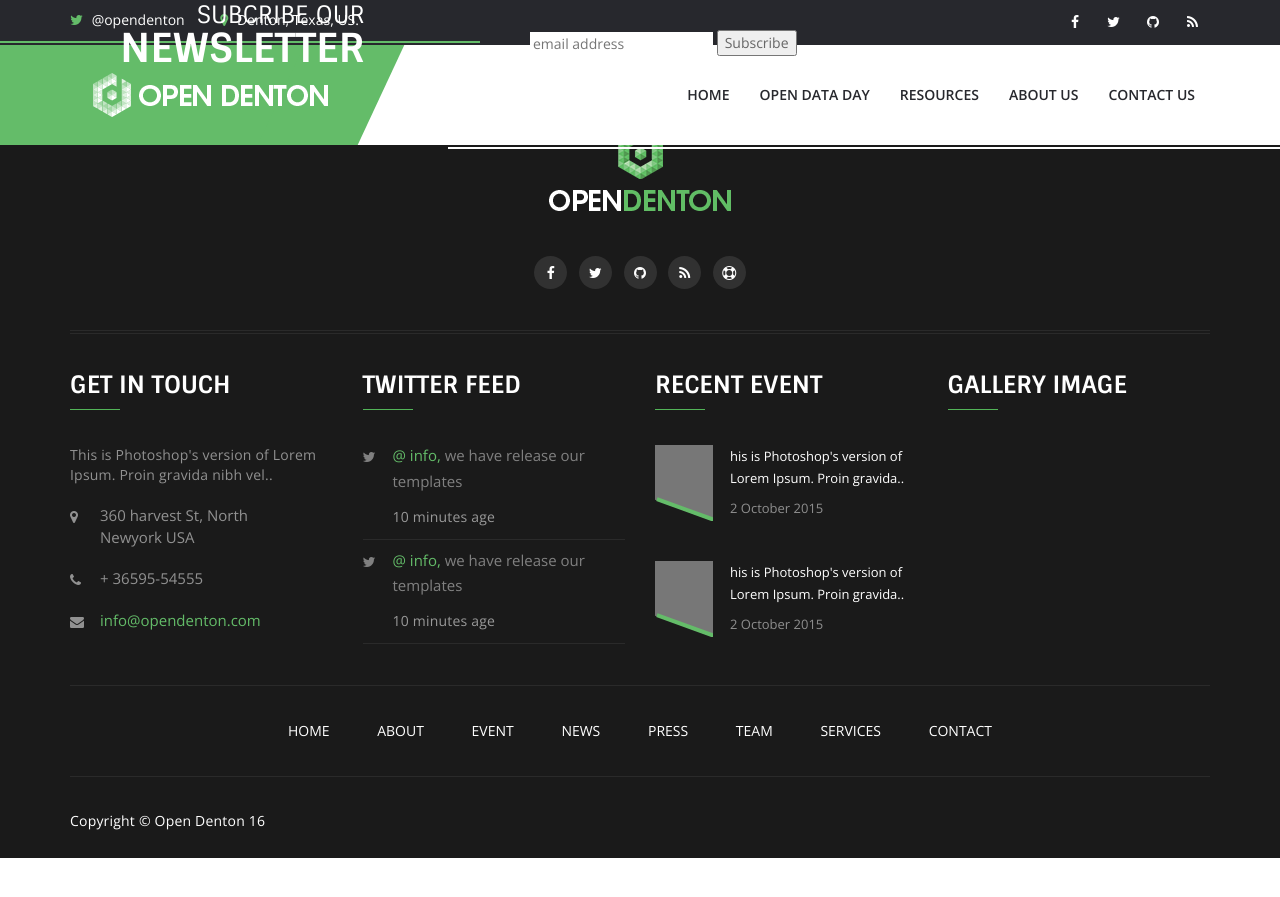
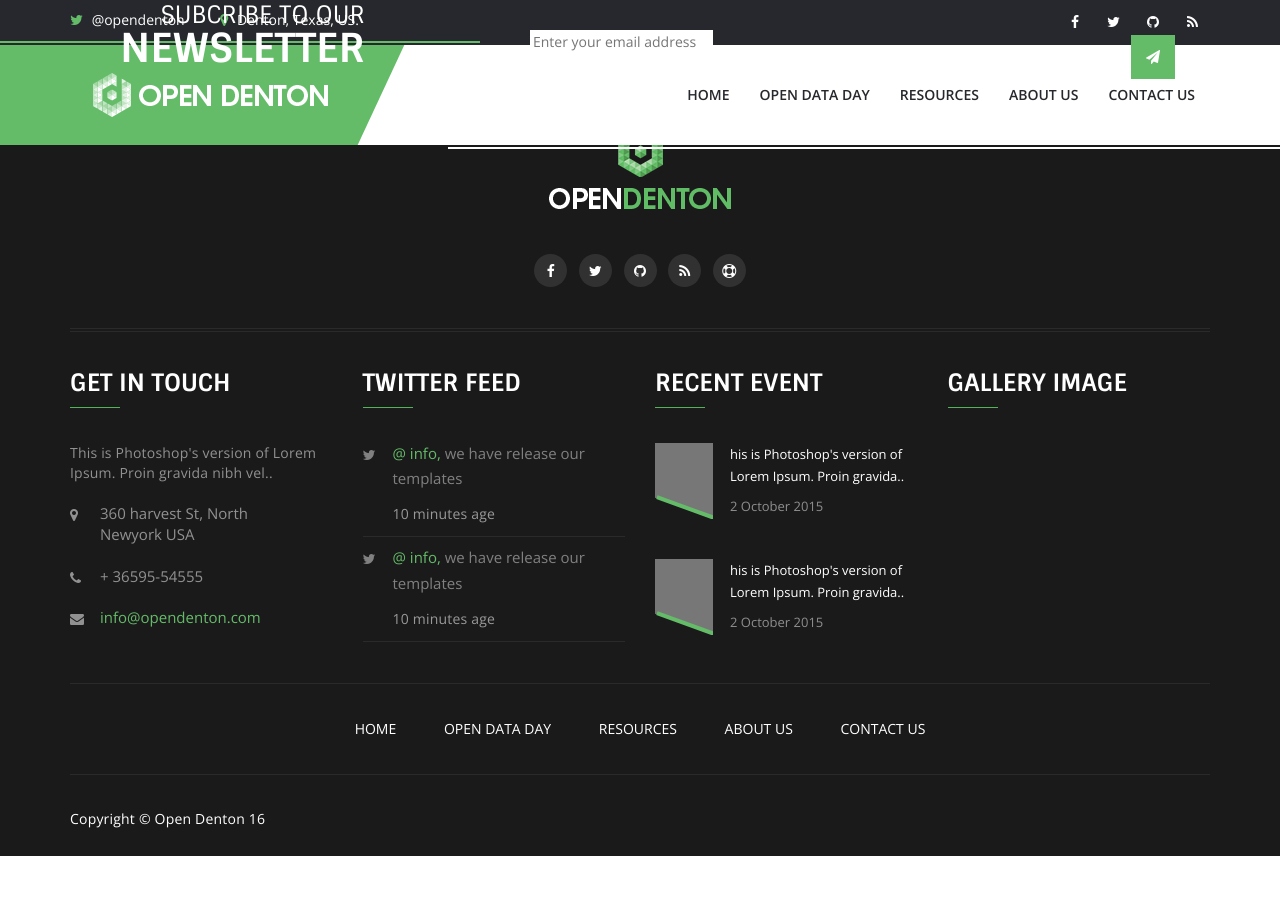
Before and after one commit to opendenton/opendenton.github.io, a Jekyll site: the page built from blog.html, in a window 1280 px wide. Shown: the top 897 px of the page. Built offline with Jekyll 4.4.1, drawn with Linux system fonts in a browser that asks for light colours; a script that is not in the unit is left out; comment, search, counter and statistics services are not loaded.

Commit message:
Footer and  theming updates

```diff
--- a/_includes/footer.html
+++ b/_includes/footer.html
@@ -3,7 +3,7 @@
   <div class="newsletter_bg">
     <div class="container">
       <div class="newsletter_des">
-        <h5>Subcribe Our</h5>
+        <h5>Subcribe To Our</h5>
         <h3>Newsletter</h3>
       </div>
       <div class="newsletter_form">
@@ -17,12 +17,12 @@
         <div id="mc_embed_signup"> <!-- Begin MailChimp Signup Form -->
           <form action="//opendenton.us11.list-manage.com/subscribe/post?u=61cd7acaf9197fccca3429a68&amp;id=0ae2e41371" method="post" id="mc-embedded-subscribe-form" name="mc-embedded-subscribe-form" class="validate" target="_blank" novalidate>
             <div id="mc_embed_signup_scroll">
-              <input type="email" value="" name="EMAIL" class="email placeholder2" id="mce-EMAIL" placeholder="email address" required>
+              <input type="email" value="" name="EMAIL" class="email placeholder2" id="mce-EMAIL" placeholder="Enter your email address" required>
               <!-- real people should not fill this in and expect good things - do not remove this or risk form bot signups-->
               <div style="position: absolute; left: -5000px;" aria-hidden="true">
                  <input type="text" name="b_55d95b1c19463ef19cb204ca1_d1a136ed9d" tabindex="-1" value="">
               </div>
-                 <input type="submit" value="Subscribe" name="subscribe" id="mc-embedded-subscribe" class="button" placeholder="Subscribe">
+                 <button type="submit" value="Subscribe" name="subscribe" id="mc-embedded-subscribe" class="button" placeholder="Subscribe"><i class="fa fa-send"></i></button>
             </div>
           </form>
         </div> <!--End mc_embed_signup-->
@@ -168,14 +168,9 @@
       <!--Footer Site map Wrap Start-->
       <div class="site_map">
         <ul>
-          <li><a href="index.html">Home</a></li>
-          <li><a href="about-us.html">About</a></li>
-          <li><a href="event.html">Event</a></li>
-          <li><a href="news.html">News</a></li>
-          <li><a href="press-release.html">Press</a></li>
-          <li><a href="team.html">Team</a></li>
-          <li><a href="services.html">Services</a></li>
-          <li><a href="contact-us.html">Contact</a></li>
+          {% for nav in site.data.navigation %}
+            <li class=""><a href="{{ nav.url }}">{{ nav.title }}</a></li>
+          {% endfor %}
         </ul>
       </div>
       <!--Footer Site map Wrap End-->
```
